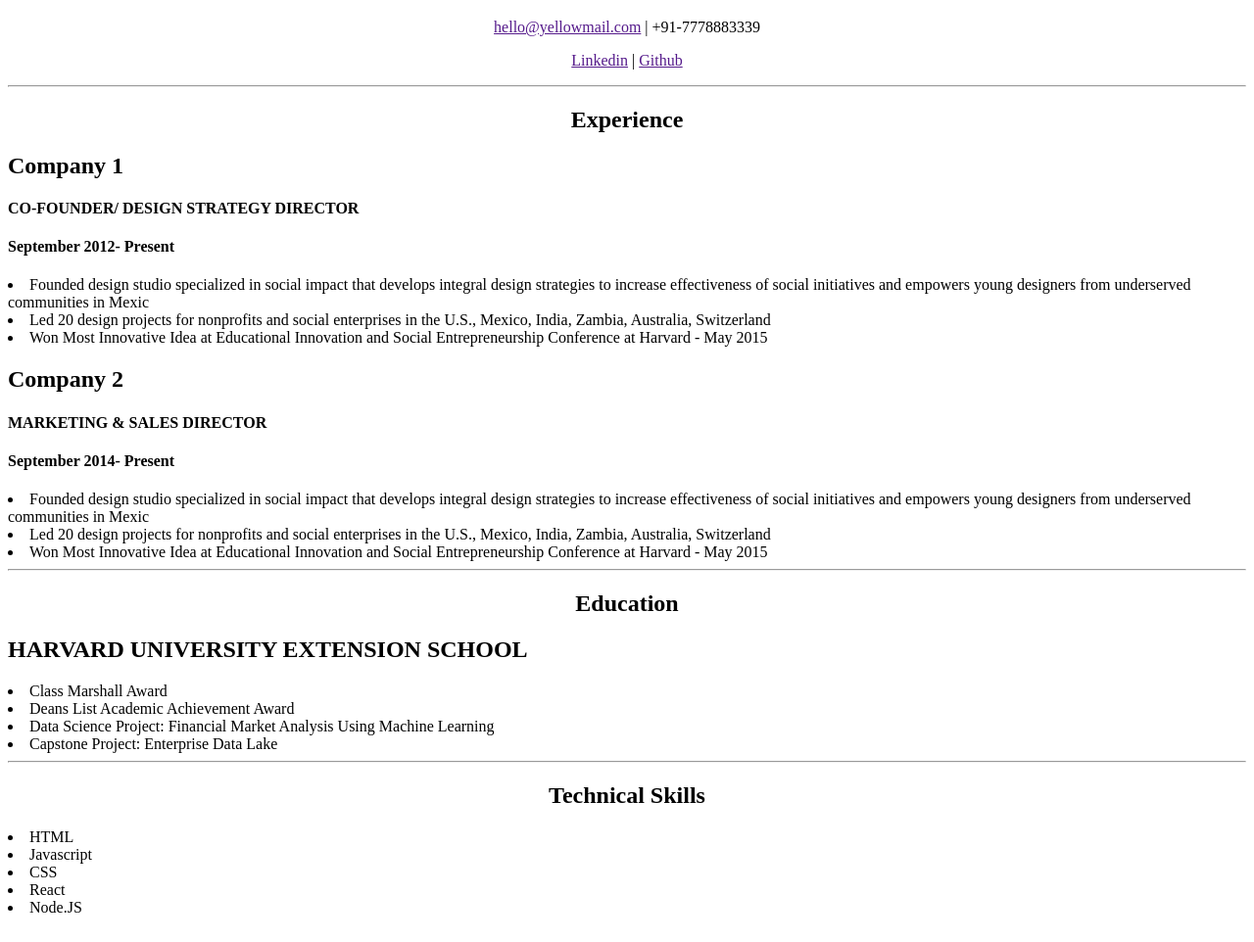
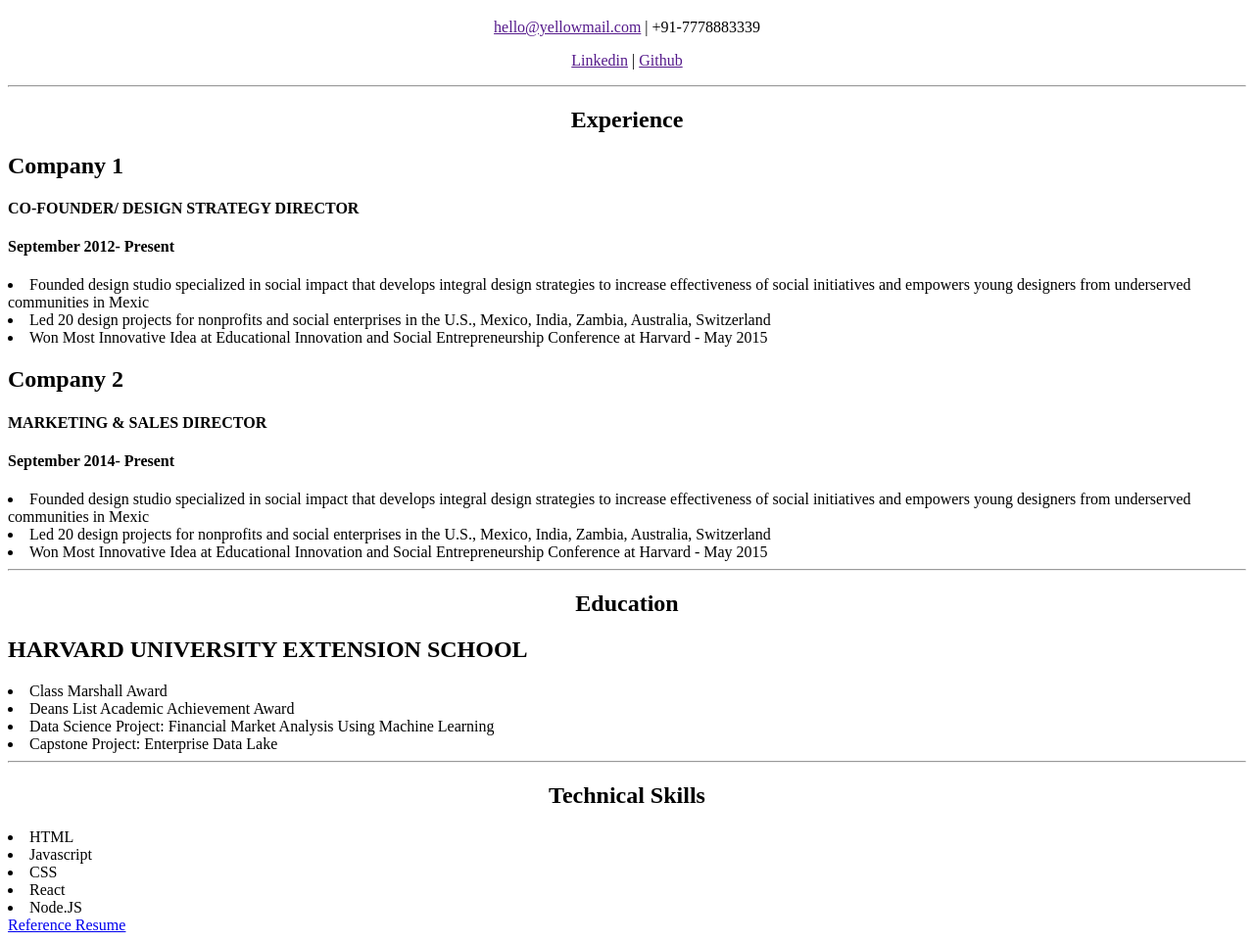
Before and after one commit to anandsondhiya/100x-Github, a plain HTML site: page html-resume/index.html in a window 1280 px wide. Shown: the part 61-1023 px from the top of the page at 98% size. Drawn offline with Linux system fonts and the light colour scheme.

Commit message:
added a link to reference resume

```diff
--- a/html-resume/index.html
+++ b/html-resume/index.html
@@ -59,7 +59,7 @@
         </article>
     </section>
     <footer>
-
+        <a href="/resources/anandsondhiya-resume.pdf">Reference Resume</a>
     </footer>
 </body>
 </html>
```
